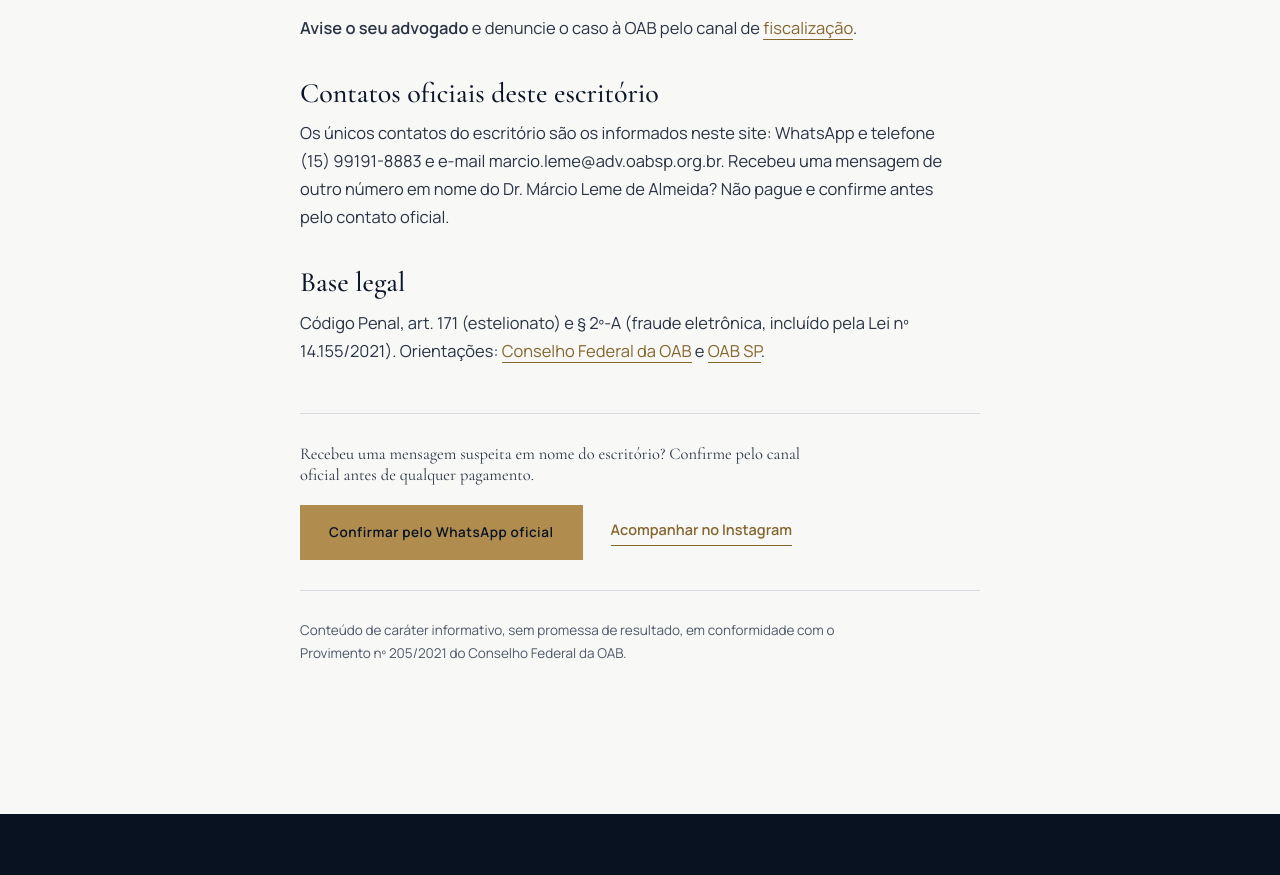
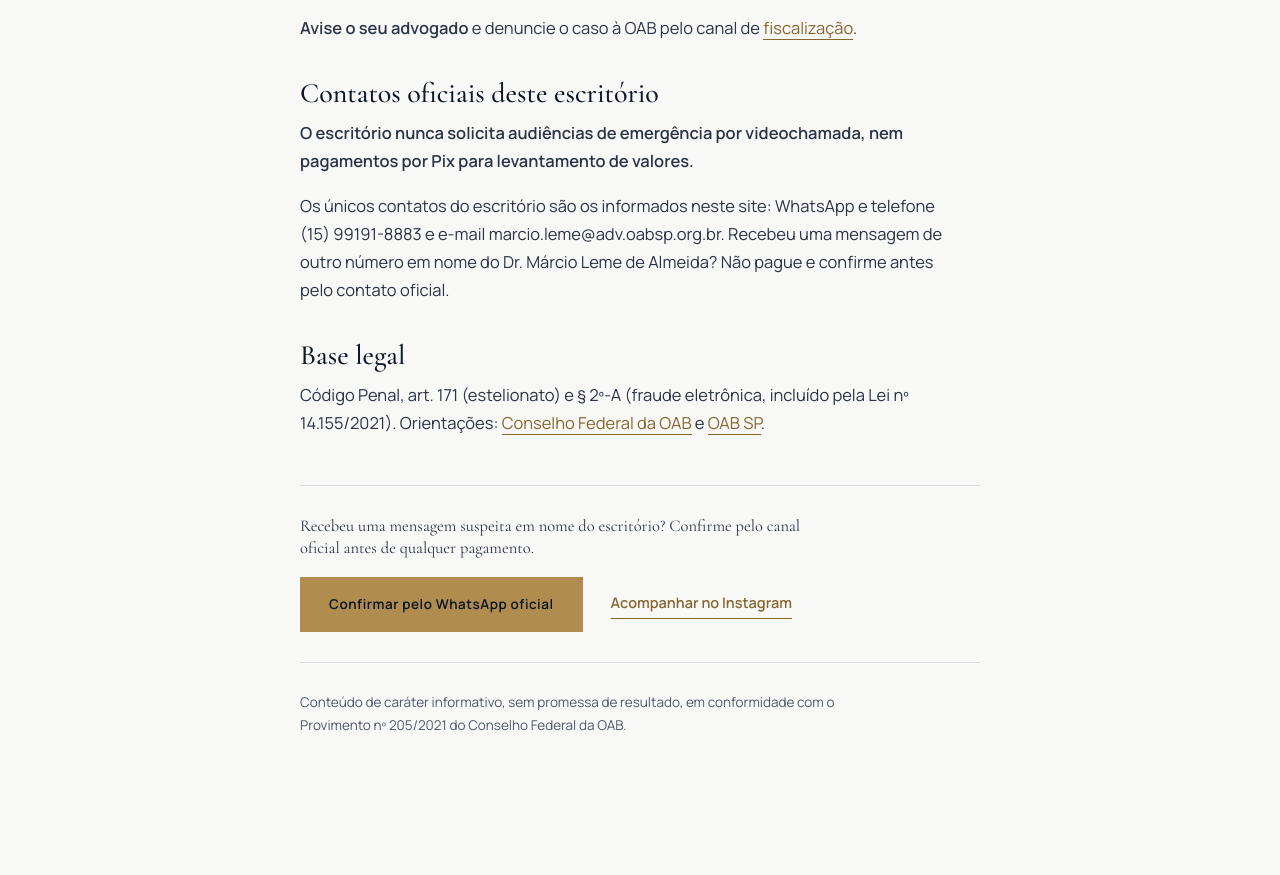
Before and after one commit to Joaofelipe26/site-marcio-leme, a plain HTML site: page artigos/golpe-do-falso-advogado.html in a window 1280 px wide. Shown: the part 3102-3977 px from the top of the page. Drawn offline with Linux system fonts and the light colour scheme.

Commit message:
Add the office contact policy to the fake lawyer article
Co-Authored-By: Claude Opus 5.5 <noreply@anthropic.com>
Claude-Session: https://claude.ai/code/session_01KAvH8rw1VfUWsgxfdbtBSZ

```diff
--- a/artigos/golpe-do-falso-advogado.html
+++ b/artigos/golpe-do-falso-advogado.html
@@ -75,6 +75,7 @@
     <p><strong>Avise o seu advogado</strong> e denuncie o caso à OAB pelo canal de <a href="https://fiscalizacao.oab.org.br" target="_blank" rel="noopener">fiscalização</a>.</p>
 
     <h2>Contatos oficiais deste escritório</h2>
+    <p><strong>O escritório nunca solicita audiências de emergência por videochamada, nem pagamentos por Pix para levantamento de valores.</strong></p>
     <p>Os únicos contatos do escritório são os informados neste site: WhatsApp e telefone (15) 99191-8883 e e-mail marcio.leme@adv.oabsp.org.br. Recebeu uma mensagem de outro número em nome do Dr. Márcio Leme de Almeida? Não pague e confirme antes pelo contato oficial.</p>
 
     <h2>Base legal</h2>
```
